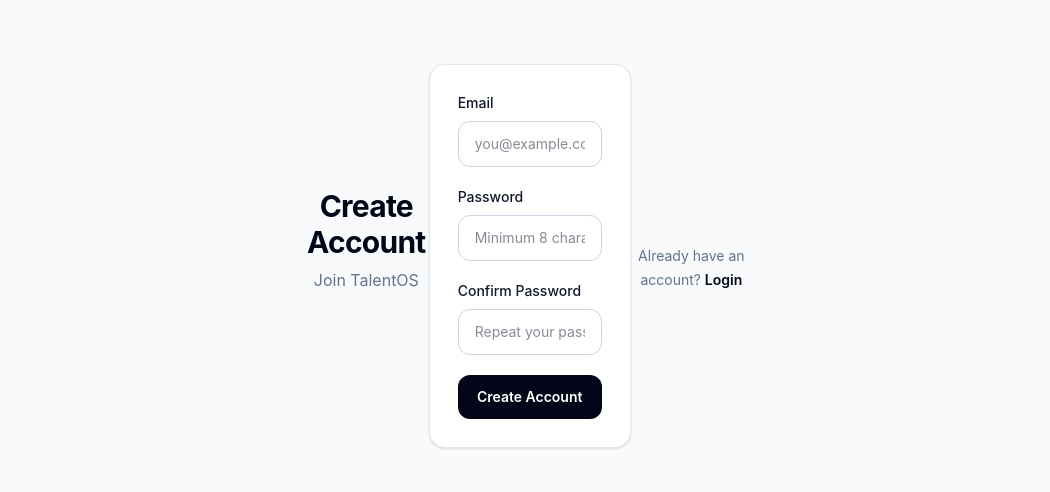
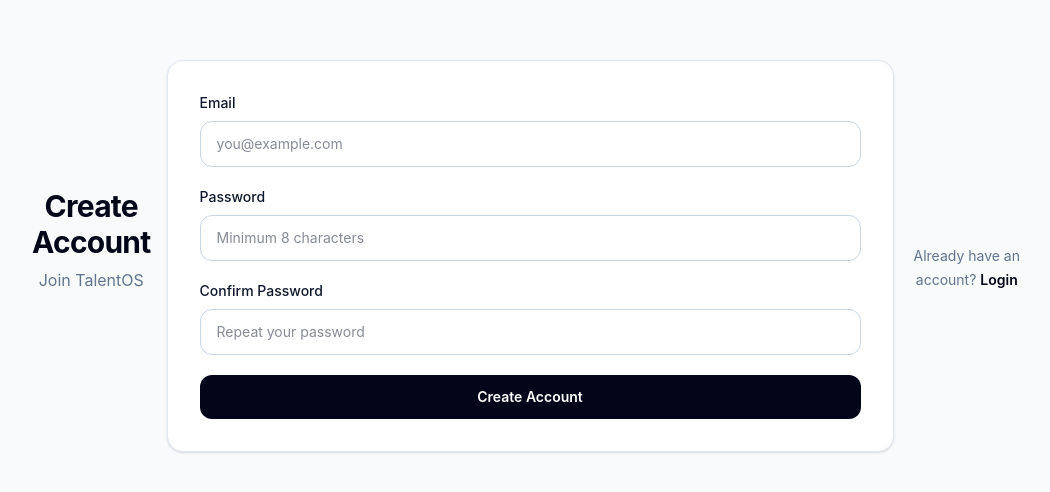
Before and after one commit to realshafique/TalentOS, a React (Vite) app in the folder frontend/: page /register in a window 1280 px wide. Shown: the part 168-660 px from the top of the page, without its empty margins (112-1162 px from the left). Built offline with nearby package versions, Linux system fonts and the light colour scheme; no server answers.

Commit message:
Improve desktop OTP layout

```diff
--- a/frontend/src/Register.tsx
+++ b/frontend/src/Register.tsx
@@ -323,7 +323,7 @@
   if (otpMode) {
     return (
       <div className="min-h-screen bg-slate-50 px-4 py-10 sm:px-6 sm:py-16">
-        <div className="mx-auto flex min-h-[calc(100vh-5rem)] w-full max-w-md items-center">
+        <div className="mx-auto flex min-h-[calc(100vh-5rem)] w-full max-w-5xl items-center justify-center">
 
           {/* Header */}
           <div className="mb-7 text-center sm:mb-8">
@@ -341,10 +341,10 @@
           </div>
 
           {/* OTP Form */}
-          <div className="rounded-2xl border border-slate-200 bg-white p-5 shadow-sm sm:p-7">
+          <div className="w-full rounded-2xl border border-slate-200 bg-white p-5 shadow-sm sm:p-8">
           <form
             onSubmit={handleVerifyOTP}
-            className="space-y-5"
+            className="mx-auto w-full max-w-2xl space-y-5"
           >
 
             {/* OTP */}
@@ -441,7 +441,7 @@
 
   return (
     <div className="min-h-screen bg-slate-50 px-4 py-10 sm:px-6 sm:py-16">
-      <div className="mx-auto flex min-h-[calc(100vh-5rem)] w-full max-w-md items-center">
+      <div className="mx-auto flex min-h-[calc(100vh-5rem)] w-full max-w-5xl items-center justify-center">
 
         {/* Header */}
         <div className="mb-7 text-center sm:mb-8">
@@ -455,10 +455,10 @@
         </div>
 
         {/* Register Form */}
-        <div className="rounded-2xl border border-slate-200 bg-white p-5 shadow-sm sm:p-7">
+        <div className="w-full rounded-2xl border border-slate-200 bg-white p-5 shadow-sm sm:p-8">
         <form
           onSubmit={handleRegister}
-          className="space-y-5"
+          className="mx-auto w-full max-w-2xl space-y-5"
         >
 
           {/* Email */}
```
